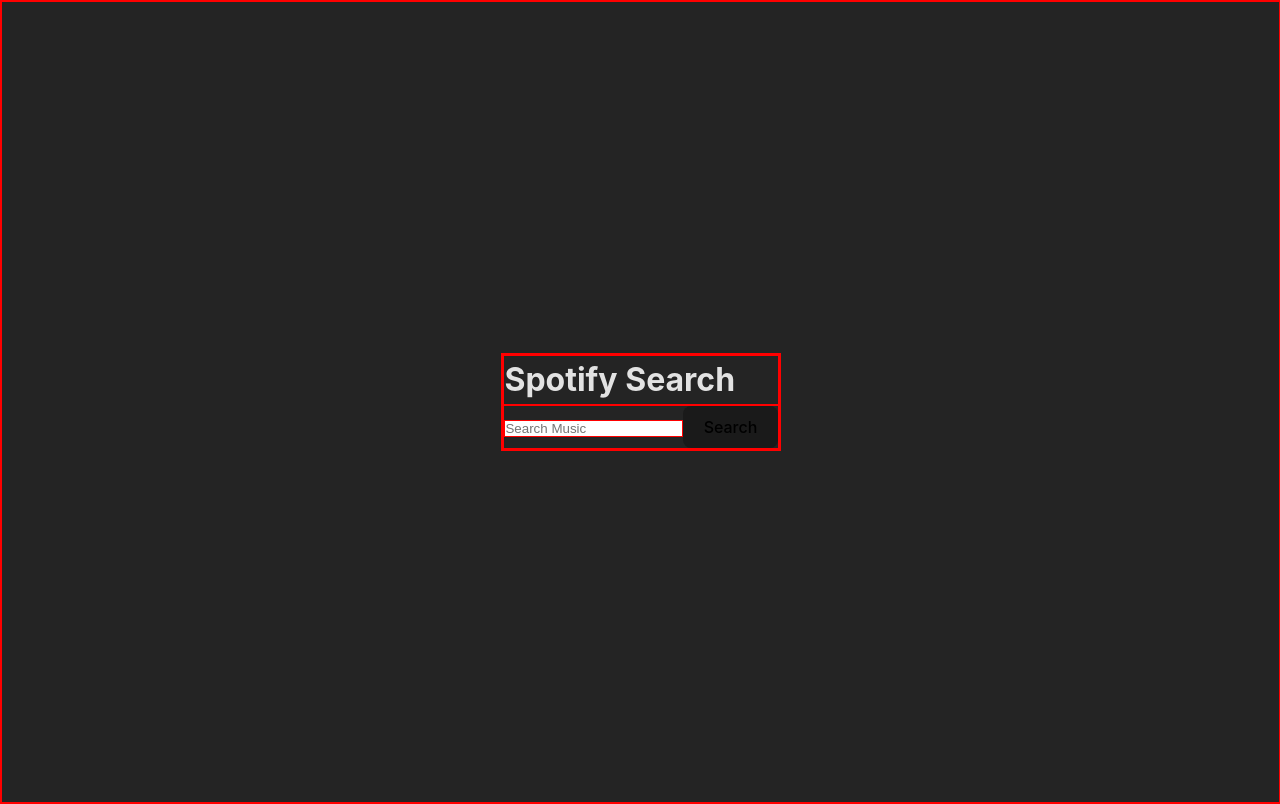
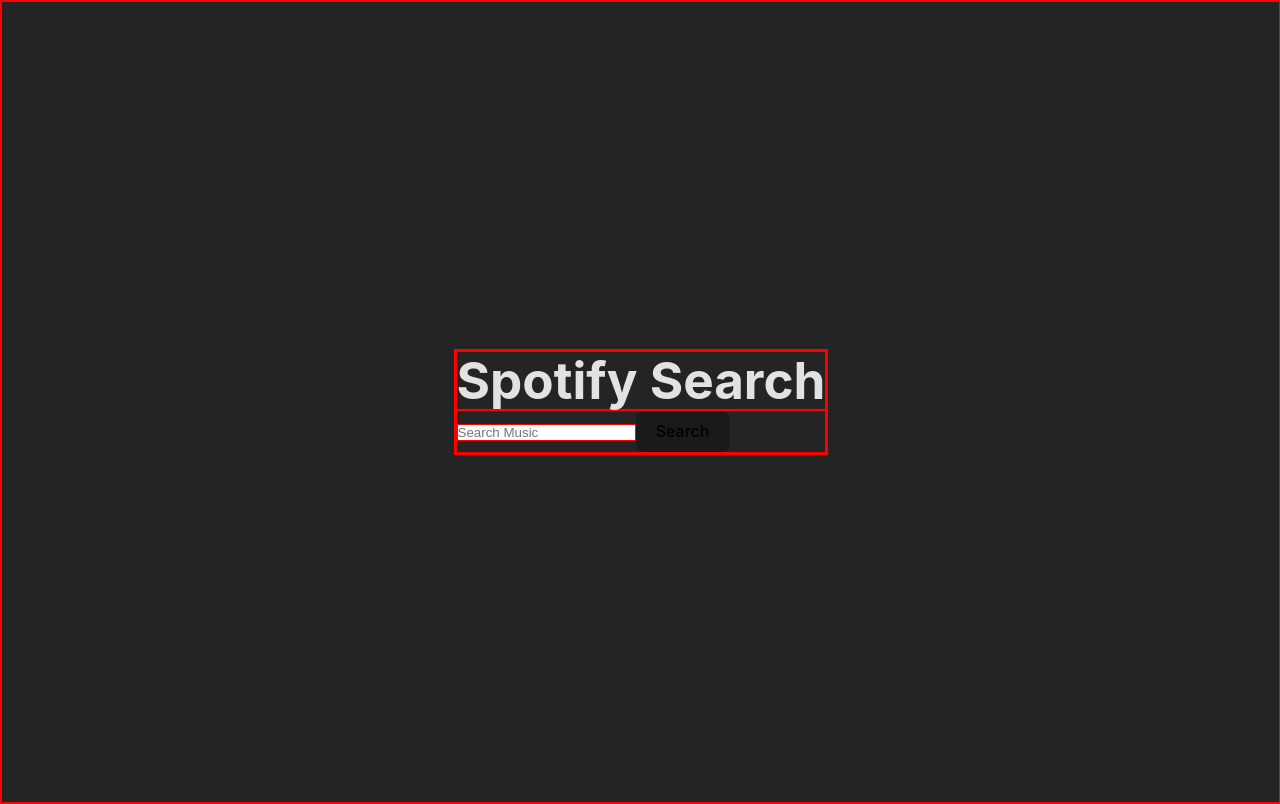
Before and after one commit to tonitoar/Spotify-Practice-Project, a React (Vite) app: page / in a window 1280 px wide. Built offline with nearby package versions, Linux system fonts and the light colour scheme; no server answers; sample sign-in values are in the browser's storage.

Commit message:
Stylin Parent component 1/2

```diff
--- a/src/App.jsx
+++ b/src/App.jsx
@@ -8,7 +8,9 @@
 import SearchBar from "./components/SearchBar";
 import SearchResults from "./components/SearchResults";
 
+//CSS
 import Button from "./ui/Button";
+import styles from "./styles/H1.module.css";
 
 export default function App() {
   const [searchMusic, setSearchMusic] = useState([]);
@@ -54,7 +56,7 @@
 
   return (
     <div>
-      <h1>Spotify Search</h1>
+      <h1 className={styles.h1}>Spotify Search</h1>
 
       {/* Show login button if not authenticated */}
       {!isAuthenticated ? (
```
